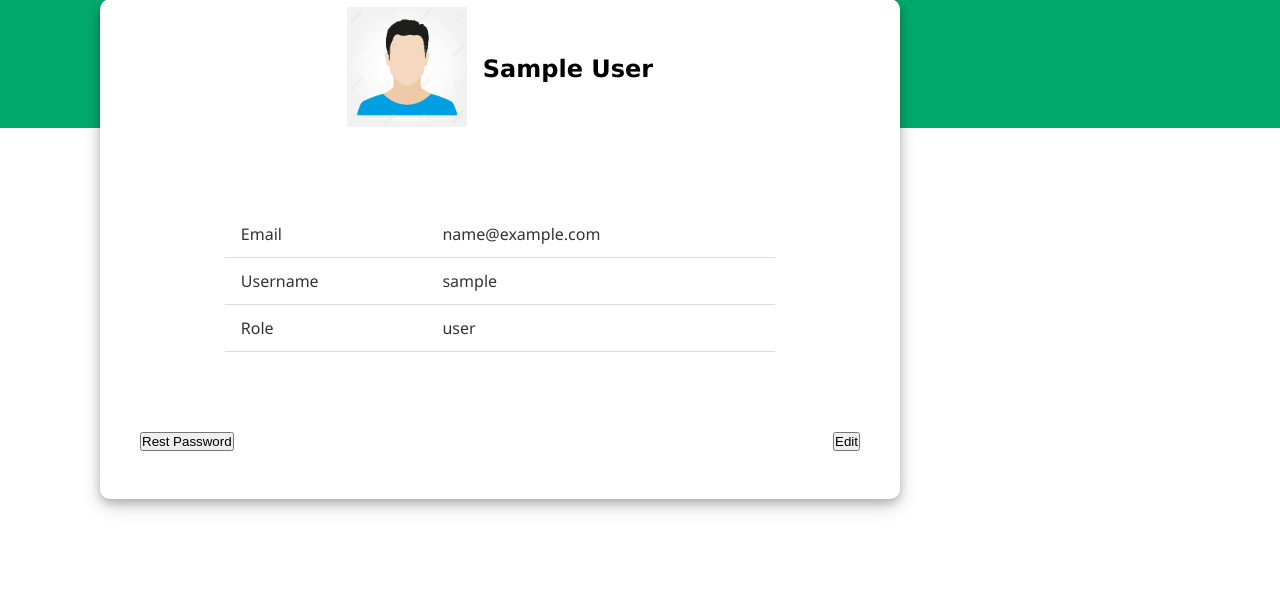
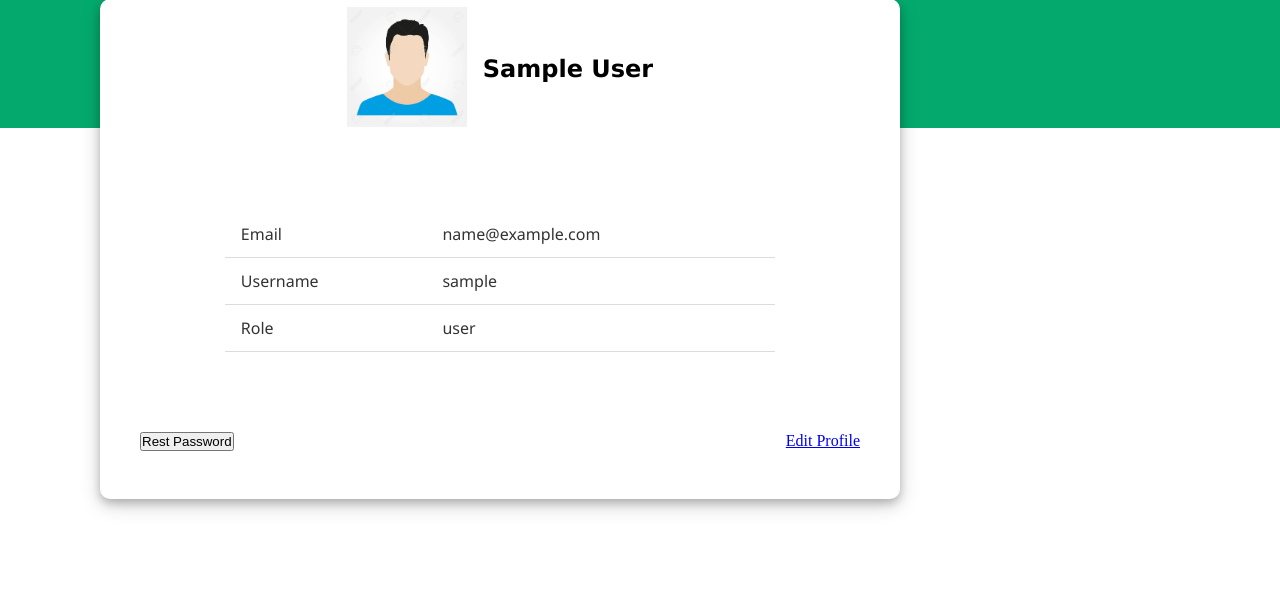
Before and after one commit to prasad-xma/django-blog-project, a Django app: a page that uses accounts/templates/profile.html in a window 1280 px wide. Shown: the part 243-851 px from the top of the page. Run offline with Django 5.2, Linux system fonts and the light colour scheme; the visitor is signed in with stand-in values (Sample User, id 1).

Commit message:
update: add edit profile view link

```diff
--- a/accounts/templates/profile.html
+++ b/accounts/templates/profile.html
@@ -40,7 +40,7 @@
                 <!-- edit and rest btn -->
                 <div class="profile_btn_section">
                     <button>Rest Password</button>
-                    <button>Edit</button>
+                    <a href="{% url "edit_profile" request.user.username %}">Edit Profile</a>
                 </div>
 
             </div>
```
